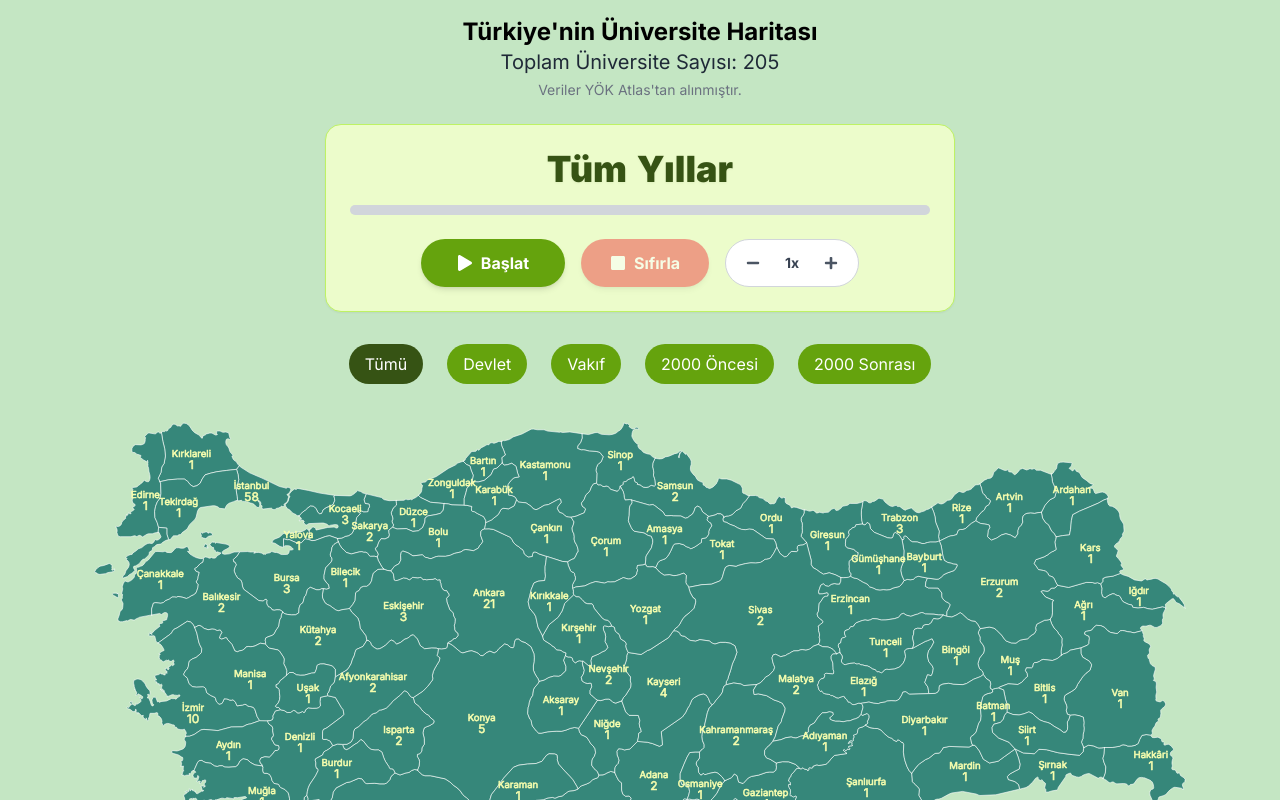
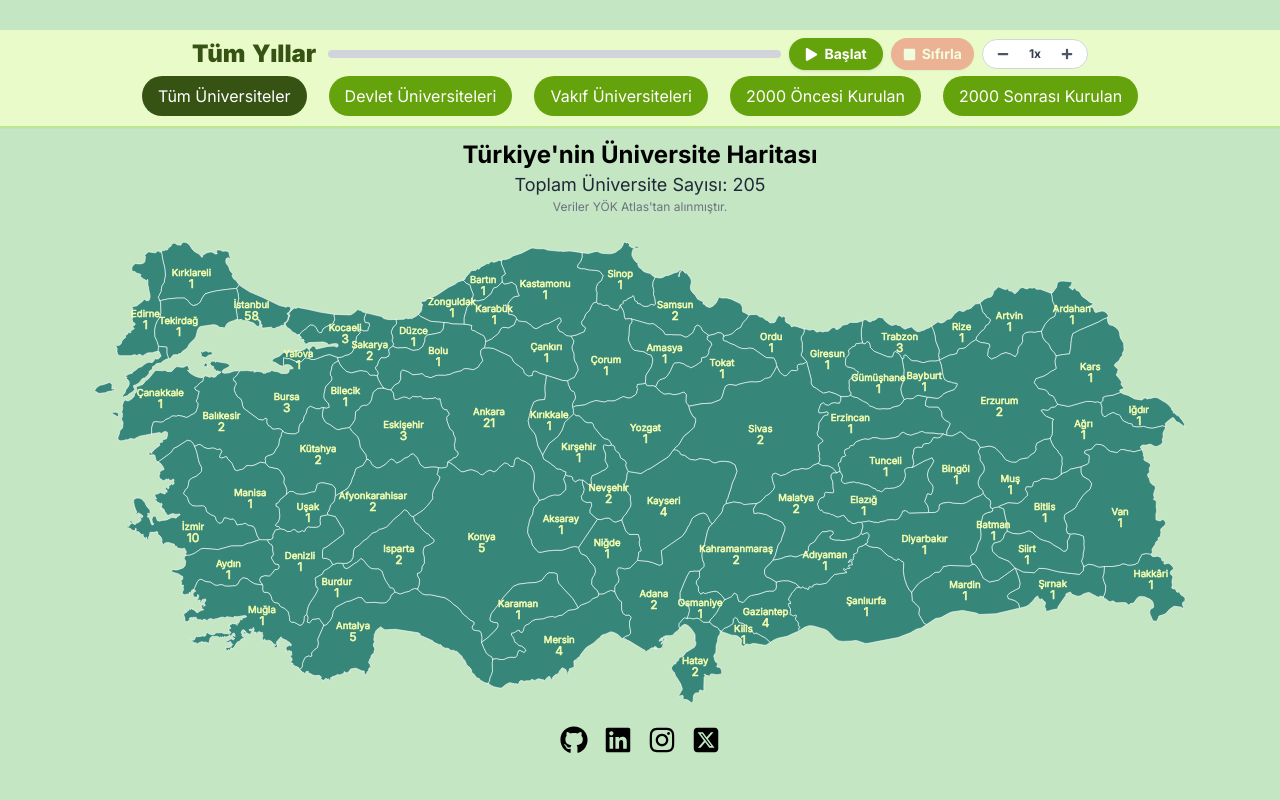
Before and after one commit to alprenkrc/turkiyenin-universiteleri, a Next.js app: page / in a window 1280 px wide. Shown: the top 800 px of the page. Built offline with nearby package versions, Linux system fonts and the light colour scheme.

Commit message:
feat: Implement an interactive map of Turkish universities with filtering by type and founding year animation.

```diff
--- a/app/page.tsx
+++ b/app/page.tsx
@@ -122,88 +122,90 @@ const Page = () => {
   return (
     <main className='justify-center items-center flex flex-col bg-[#c4e6c3] min-h-screen'>
 
-      {/* Portrait mode warning removed - layout is now responsive */}
+      {/* Portrait/mobile rotation warning */}
+      {isPortrait && (
+        <div className="bg-yellow-100 border-l-4 border-yellow-500 text-yellow-700 px-4 py-2 fixed top-0 left-0 right-0 z-50 text-sm font-bold shadow">
+          📱 Daha iyi görüntüleme için telefonunuzu yan çevirin!
+        </div>
+      )}
 
-      <div className="flex flex-col items-center gap-4 mb-4 ">
-        <div className='items-center flex flex-col px-4 text-center'>
-          <h1 className="text-xl sm:text-2xl font-bold text-black mt-4">Türkiye&apos;nin Üniversite Haritası</h1>
-          <p className="text-base sm:text-xl text-gray-800 ">Toplam Üniversite Sayısı: {filteredUniversityCount}</p>
-          <p className="text-xs sm:text-sm text-gray-500 mt-1">Veriler YÖK Atlas&apos;tan alınmıştır.</p>
-        </div>
-
-        <div className="flex flex-col items-center gap-2 my-2 p-4 sm:p-6 bg-lime-100 rounded-2xl shadow-sm border border-lime-300 w-full max-w-2xl mx-4">
-          <div className="text-2xl sm:text-4xl font-black text-lime-900 drop-shadow-sm mb-2 tabular-nums text-center">
-            {animationYear !== null ? `Yıl: ${animationYear}` : "Tüm Yıllar"}
+      {/* Sticky animation control bar at top */}
+      <div className={`sticky z-30 w-full bg-lime-100/95 backdrop-blur border-b border-lime-300 shadow-sm px-4 py-2 ${isPortrait ? 'top-9' : 'top-0'}`}>
+        <div className="max-w-4xl mx-auto flex flex-col sm:flex-row items-center gap-2">
+          {/* Year + progress */}
+          <div className="flex items-center gap-3 flex-1 min-w-0">
+            <span className="text-lg sm:text-2xl font-black text-lime-900 tabular-nums whitespace-nowrap">
+              {animationYear !== null ? `📅 ${animationYear}` : "Tüm Yıllar"}
+            </span>
+            <div className="flex-1 bg-gray-300 rounded-full h-2 overflow-hidden min-w-[60px]">
+              <div
+                className="bg-lime-600 h-2 rounded-full transition-all duration-75"
+                style={{ width: animationYear !== null ? `${((animationYear - minYear) / (maxYear - minYear)) * 100}%` : '0%' }}
+              />
+            </div>
           </div>
-
-          <div className="w-full bg-gray-300 rounded-full h-2.5 mb-2 relative overflow-hidden">
-            <div
-              className="bg-lime-600 h-2.5 rounded-full transition-all duration-75"
-              style={{ width: animationYear !== null ? `${((animationYear - minYear) / (maxYear - minYear)) * 100}%` : '0%' }}
-            ></div>
-          </div>
-
-          <div className="flex flex-wrap justify-center gap-2 sm:gap-4 mt-2">
+          {/* Controls */}
+          <div className="flex items-center gap-2">
             <button
               onClick={handlePlayPause}
-              className={`flex items-center justify-center gap-2 w-28 sm:w-36 py-2 sm:py-3 rounded-full font-bold transition-all shadow-md transform hover:scale-105 ${isPlaying ? 'bg-amber-500 hover:bg-amber-600' : 'bg-lime-600 hover:bg-lime-700'} text-white text-sm sm:text-base`}
-              title={isPlaying ? "Duraklat" : "Oynat"}
+              className={`flex items-center gap-1.5 px-4 py-1.5 rounded-full font-bold text-sm transition-all shadow transform hover:scale-105 ${isPlaying ? 'bg-amber-500 hover:bg-amber-600' : 'bg-lime-600 hover:bg-lime-700'} text-white`}
             >
-              {isPlaying ? <FaPause size={16} /> : <FaPlay size={16} />}
+              {isPlaying ? <FaPause size={13} /> : <FaPlay size={13} />}
               {isPlaying ? "Duraklat" : "Başlat"}
             </button>
             <button
               onClick={handleReset}
-              className="flex items-center justify-center gap-2 bg-red-500 hover:bg-red-600 text-white w-24 sm:w-32 py-2 sm:py-3 rounded-full font-bold transition-all shadow-md disabled:opacity-50 disabled:transform-none transform hover:scale-105 text-sm sm:text-base"
               disabled={animationYear === null && !isPlaying}
-              title="Sıfırla"
+              className="flex items-center gap-1.5 bg-red-500 hover:bg-red-600 disabled:opacity-40 text-white px-3 py-1.5 rounded-full font-bold text-sm transition-all shadow transform hover:scale-105"
             >
-              <FaStop size={16} /> Sıfırla
+              <FaStop size={13} /> Sıfırla
             </button>
-            <div className="flex items-center gap-1 bg-white rounded-full px-3 border border-gray-300">
-              <button
-                onClick={() => handleSpeedChange(-0.25)}
-                className="p-2 text-gray-600 hover:text-lime-700 transition"
-                title="Yavaşlat"
-              >
-                <FaMinus size={14} />
+            <div className="flex items-center gap-1 bg-white rounded-full px-2.5 py-1 border border-gray-300">
+              <button onClick={() => handleSpeedChange(-0.25)} className="text-gray-600 hover:text-lime-700 transition p-1">
+                <FaMinus size={12} />
               </button>
-              <span className="font-bold text-gray-700 w-10 text-center text-sm">{animationSpeed}x</span>
-              <button
-                onClick={() => handleSpeedChange(0.25)}
-                className="p-2 text-gray-600 hover:text-lime-700 transition"
-                title="Hızlandır"
-              >
-                <FaPlus size={14} />
+              <span className="font-bold text-gray-700 w-9 text-center text-xs">{animationSpeed}x</span>
+              <button onClick={() => handleSpeedChange(0.25)} className="text-gray-600 hover:text-lime-700 transition p-1">
+                <FaPlus size={12} />
               </button>
             </div>
           </div>
         </div>
-
-        <div className="flex flex-wrap justify-center gap-2 px-4 mt-2">
+        {/* Filter buttons row inside sticky bar */}
+        <div className="flex flex-wrap justify-center gap-1.5 pt-1.5 pb-0.5">
           <button onClick={() => toggleFilter('all')} className={buttonClasses('all')}>
-            Tümü
+            Tüm Üniversiteler
           </button>
           <button onClick={() => toggleFilter('state')} className={buttonClasses('state')}>
-            Devlet
+            Devlet Üniversiteleri
           </button>
           <button onClick={() => toggleFilter('private')} className={buttonClasses('private')}>
-            Vakıf
+            Vakıf Üniversiteleri
           </button>
           <button onClick={() => toggleFilter('before2000')} className={buttonClasses('before2000')}>
-            2000 Öncesi
+            2000 Öncesi Kurulan
           </button>
           <button onClick={() => toggleFilter('after2000')} className={buttonClasses('after2000')}>
-            2000 Sonrası
+            2000 Sonrası Kurulan
           </button>
         </div>
       </div>
 
-      <div className='mb-8'>
+      {/* Title */}
+      <div className='items-center flex flex-col px-4 text-center pt-3 pb-1'>
+        <h1 className="text-xl sm:text-2xl font-bold text-black">Türkiye&apos;nin Üniversite Haritası</h1>
+        <p className="text-base sm:text-lg text-gray-800">Toplam Üniversite Sayısı: {filteredUniversityCount}</p>
+        <p className="text-xs text-gray-500">Veriler YÖK Atlas&apos;tan alınmıştır.</p>
+      </div>
+
+      {/* Map */}
+      <div className='w-full'>
         <TurkeyMap filters={activeFilters} animationYear={animationYear} isPlaying={isPlaying} />
       </div>
 
-      <div className='flex justify-center gap-4 mb-4 mt-2'>
+
+      {/* Social links */}
+      <div className='flex justify-center gap-4 mb-4'>
         <a target='_blank' href="https://github.com/alprenkrc"><FaGithub size={28} color='black' /></a>
         <a target='_blank' href="https://www.linkedin.com/in/alperen-k%C4%B1r%C4%B1c%C4%B1-001887150/"><FaLinkedin size={28} color='black' /></a>
         <a target='_blank' href="https://www.instagram.com/alprenkrc"><FaInstagram size={28} color='black' /></a>
--- a/components/TurkeyMap.tsx
+++ b/components/TurkeyMap.tsx
@@ -2,6 +2,7 @@
 import React, { useState, useEffect, useRef } from "react";
 import Image from "next/image";
 import { citiesData } from "../data/cities";
+import { City, University } from "../types";
 import MapFeatures from "./MapFeatures";
 import { IoMdClose } from "react-icons/io";
 
@@ -21,7 +22,7 @@ const TurkeyMap = ({ filters, animationYear, isPlaying = true }: TurkeyMapProps)
   const [fixedTooltip, setFixedTooltip] = useState(false);
   const [windowSize, setWindowSize] = useState({ width: 0, height: 0 });
 
-  const [popups, setPopups] = useState<Array<{ uni: any; city: any; popupId: string }>>([]);
+  const [popups, setPopups] = useState<Array<{ uni: University; city: City; popupId: string }>>([]);
   const prevAnimationYear = useRef<number | null>(null);
 
   useEffect(() => {
@@ -32,7 +33,7 @@ const TurkeyMap = ({ filters, animationYear, isPlaying = true }: TurkeyMapProps)
     }
 
     if (animationYear !== prevAnimationYear.current) {
-      const newlyAdded: Array<{ uni: any; city: any; popupId: string }> = [];
+      const newlyAdded: Array<{ uni: University; city: City; popupId: string }> = [];
       citiesData.forEach(city => {
         city.universities.forEach(uni => {
           if (uni.foundedYear === animationYear) {
--- a/types/index.ts
+++ b/types/index.ts
@@ -15,12 +15,6 @@ export interface City {
     y: number;
   };
 }
-export interface University {
-
-  name: string;
-
-
-}
 
 export interface FilterOptions {
   type?: 'state' | 'private' | 'all';
```
